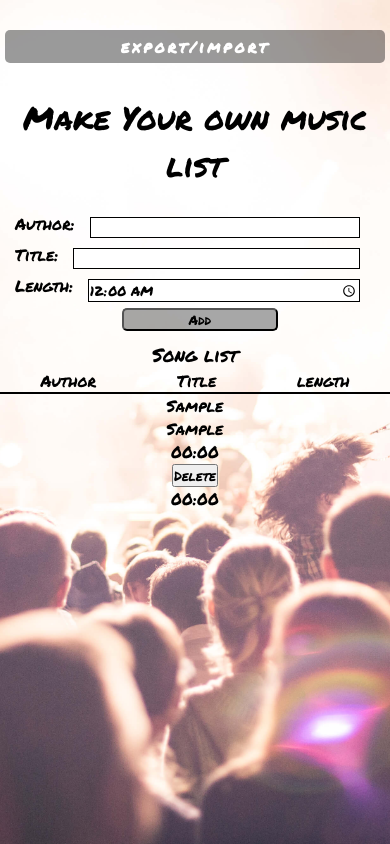
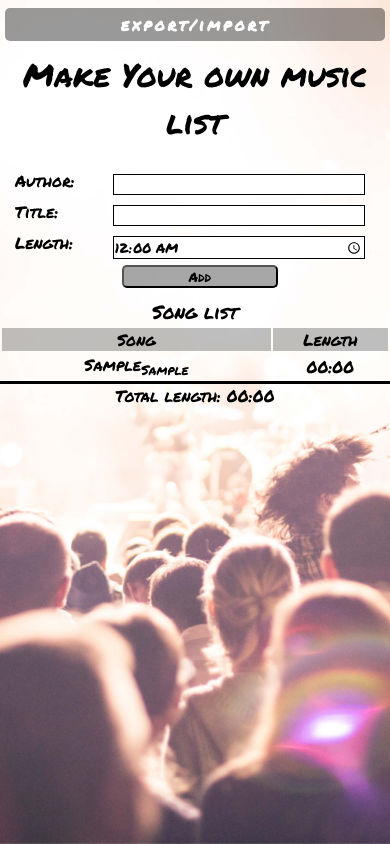
Before and after one commit to kolin4/Make-Your-own-song-list, a React (Create React App) app: page / in a window 390 px wide. Both pictures are taken after typing "Sample", "Sample" into the empty fields and a click on the button "Add". Built offline with nearby package versions, Linux system fonts and the light colour scheme.

Commit message:
almost fully working

```diff
--- a/src/App.css
+++ b/src/App.css
@@ -9,10 +9,14 @@
 button {
     outline: none;
 }
+/*fix background attachment : fixed on mobile*/
+
 .App {
   text-align: center;
-  height: 100vh;
+  height: auto;
+  min-height: 100vh;
   background-image: url(./images/crowdLogo.jpg);
+  background-attachment: fixed;
   background-position: center;
   background-size: cover;
 }
@@ -55,6 +59,11 @@ button {
     outline: none;
     margin: 8px 0;
     width: 45%;
+    transition: 0.2s;
+}
+.formExport button:hover{
+    color:black;
+    background-color: rgba(255,255,255,0.7);
 }
 
 /*Tite*/
@@ -83,14 +92,26 @@ button {
 
 /*mains song list*/
 .headerListSongs{
-    margin-top: 10px;
+    margin-top: 40px;
 }
 .songDesc{
-    display: flex;
-    justify-content: space-around;
-    border-bottom: 2px solid black;
+    width: 100%;
 }
+.tdSong {
+    width: 50%;
+}
+.tdLength{
+    width: 50%;
+}
+tr:hover {
+    color: white;
+    background-color: rgba(3,3,3,0.35);
+}
+
 @media screen and  (max-width:575px){
+    .App {
+
+    }
     /* export and import styles */
     .formExport{
         flex:1;
@@ -111,11 +132,13 @@ button {
         display: flex;
         padding-left: 15px;
         padding-right: 15px;
+        justify-content: space-between;
 
     }
     .addForm input{
-        flex:1;
-        margin: 5px 15px;
+
+        width: 70%;
+        margin: 5px 10px;
         outline-color: red;
         border: 1px solid black;
     }
@@ -135,4 +158,10 @@ button {
         justify-content: space-around;
         border-bottom: 2px solid black;
     }
+    .tdSong {
+        width: 70%;
+    }
+    .tdLength{
+        width: 30%;
+    }
 }
--- a/src/App.js
+++ b/src/App.js
@@ -58,7 +58,7 @@ class App extends React.Component {
         const prevItems = [...this.state.items];
         let item = {
             author: this.refs.author.value.length > 0 ? this.refs.author.value : 'UNKNOWN',
-            title:this.refs.title.value.length > 0 ? this.refs.title.value : 'UNKNOWN',
+            title:this.refs.title.value.length > 0 ? this.refs.title.value : 'unknown',
             length:this.refs.length.value
         }
         prevItems.push(item);
@@ -75,9 +75,8 @@ class App extends React.Component {
         // oblicz dlugosc piosenek
     }
     delItem = (event) =>{
-
         const items = [...this.state.items];
-        items.splice(event.target.id,1);
+        items.splice(event.currentTarget.id,1);
         this.setState({
             items
         }, ()=>{
@@ -122,11 +121,11 @@ class App extends React.Component {
             <form className='addForm' onSubmit={this.addItem}>
                 <label>
                     Author:
-                    <input type="text" name="author"  ref='author'/>
+                    <input type="text" name="author" maxLength='20' ref='author'/>
                 </label>
                 <label>
                     Title:
-                    <input type="text" name="title"  ref='title'/>
+                    <input type="text" name="title" maxLength='20'  ref='title'/>
                 </label>
                 <label>
                     Length:
@@ -135,7 +134,7 @@ class App extends React.Component {
                 <button type="submit">Add </button>
             </form>
         <ListItem delItem={this.delItem} listItems={this.state.items}/>
-         <span>{this.state.totalLength}</span>
+         <span>Total length: {this.state.totalLength}</span>
       </div>
 
     );
--- a/src/components/item.js
+++ b/src/components/item.js
@@ -4,15 +4,14 @@ import React from 'react';
 class Item extends React.Component {
     render(){
         return(
-            <div>
-                <p>{this.props.author}</p>
-                <p>{this.props.title}</p>
-                <p>{this.props.length}</p>
-                <button id={this.props.id} onClick={this.props.delItem}>Delete</button>
-            </div>
+            <tr id={this.props.id}  onClick={this.props.delItem}>
+                <td  className='tdSong'>{this.props.author}<sub>{this.props.title}</sub></td>
+                <td   className='tdLength'>{this.props.length}</td>
+            </tr>
+
         )
     }
 }
 
-
+// <button id={this.props.id} onClick={this.props.delItem}>Delete</button>
 export default Item;
--- a/src/components/list.js
+++ b/src/components/list.js
@@ -8,16 +8,33 @@ class ListItem extends React.Component {
                 <Item  id= {index} delItem={this.props.delItem} key={index} author={elem.author} title={elem.title} length={elem.length} />
             )
         });
+        const style = {
+            width:'100%',
+            borderBottom:'1px solid black',
+            thead :{
 
+                backgroundColor:'rgba(3,3,3,0.25)'
+            }
+        }
         return (
             <div>
                 <h3 className='headerListSongs'>Song list</h3>
                 <div className='songDesc'>
-                    <span>Author</span>
-                    <span>Title</span>
-                    <span>length</span>
+                    <table  style={style}>
+                        <thead >
+                            <tr style={style.thead}>
+                                <td className='tdSong'>Song</td>
+                                <td className='tdLength'>Length</td>
+                            </tr>
+                        </thead>
+                        <tbody>
+                            {items}
+
+                        </tbody>
+                    </table>
+
                 </div>
-                {items}
+
             </div>
         )
     }
```
